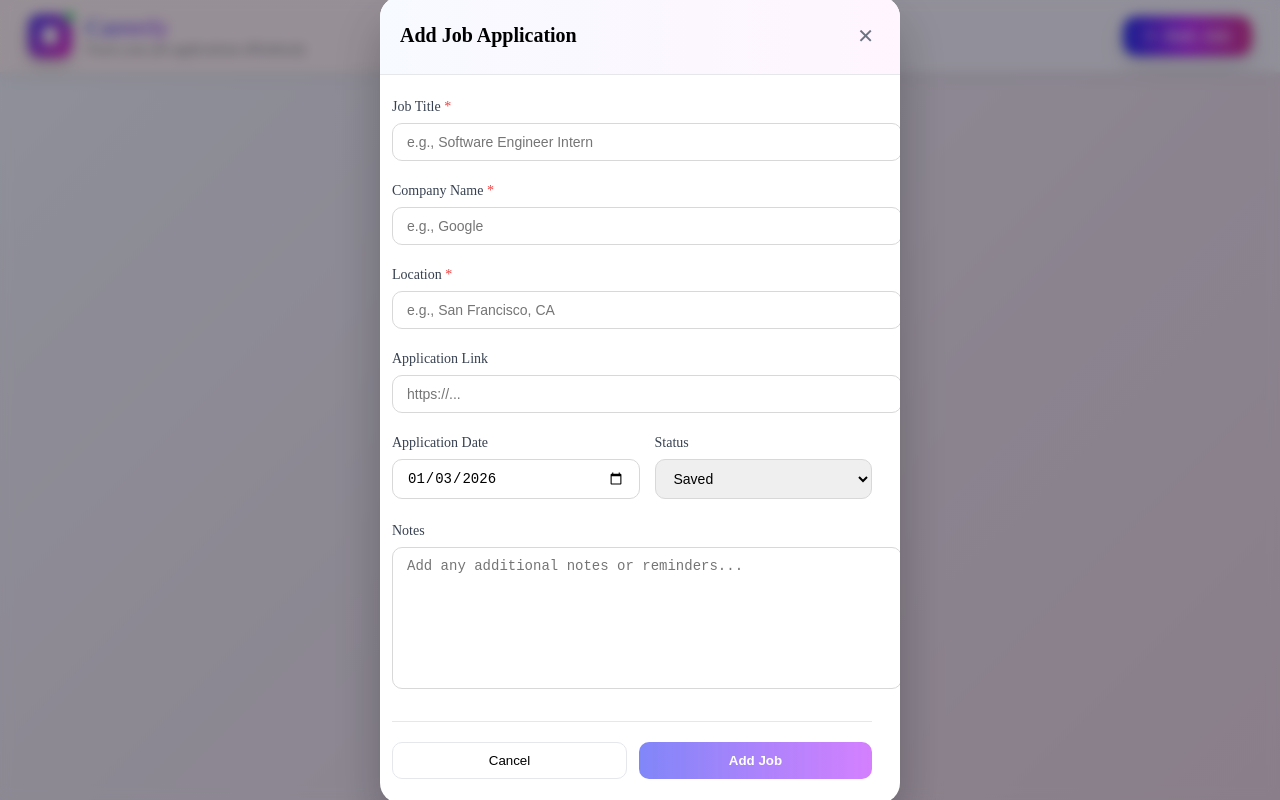
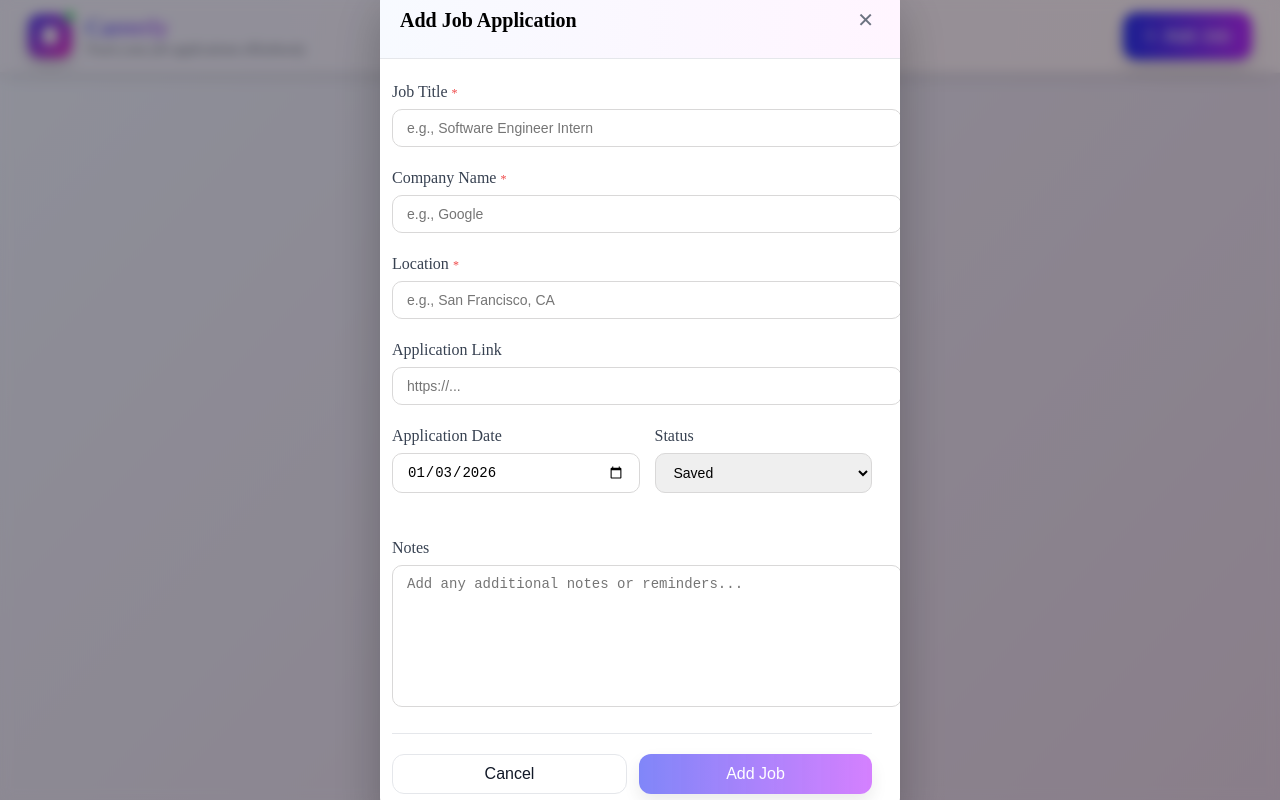
Before and after one commit to Shivadeep-Kathail/careerly-job-tracker, a React (Vite) app: page / in a window 1280 px wide. Both pictures are taken after a click on the button "Add Your First Job". Built offline with nearby package versions, Linux system fonts and the light colour scheme.

Commit message:
feat-introduce reusable Button, Input, and Modal

```diff
--- a/src/components/appHeader.jsx
+++ b/src/components/appHeader.jsx
@@ -1,10 +1,9 @@
-import { useState } from "react";
 import Stat from "./stats";
 import { Bookmark } from "lucide-react";
+import Button from "./button";
 
 const AppHeader = ({ onAddJob, stats, jobs = [] }) => {
   const hasJobs = jobs.length > 0;
-  const [isHover, setIsHover] = useState(false);
 
   return (
     <header style={styles.header}>
@@ -35,18 +34,10 @@ const AppHeader = ({ onAddJob, stats, jobs = [] }) => {
       )}
 
       {/* RIGHT */}
-      <button
-        onClick={onAddJob}
-        onMouseEnter={() => setIsHover(true)}
-        onMouseLeave={() => setIsHover(false)}
-        style={{
-          ...styles.addButton,
-          ...(isHover ? styles.addButtonHover : {}),
-        }}
-      >
+      <Button size="lg" onClick={onAddJob}>
         <span style={styles.plus}>+</span>
         Add Job
-      </button>
+      </Button>
     </header>
   );
 };
@@ -63,9 +54,9 @@ const styles = {
     justifyContent: "space-between",
     padding: "0 28px",
     background:
-      "linear-gradient(-45deg, rgba(241, 238, 255, 0.94) 50%, rgba(251, 237, 249, 0.89) 50%)",
+      "linear-gradient(105deg, rgba(241, 238, 255, 0.94) 20%, rgba(251, 237, 249, 0.89) 80%)",
     borderBottom: "1px solid rgba(0,0,0,0.04)",
-    boxShadow: "0 6px 12px -4px rgba(0,0,0,0.08)",
+    boxShadow: "0 6px 12px -4px rgba(0, 0, 0, 0.15)",
     position: "sticky",
     top: 0,
     zIndex: 50,
@@ -135,32 +126,6 @@ const styles = {
     margin: "0 14px",
   },
 
-  addButton: {
-    background:
-      "linear-gradient(90deg, rgba(8,19,242,0.85), rgba(180,32,254,0.95), rgba(205,36,140,0.9))",
-    color: "#fff",
-    height: "40px",
-    padding: "0 22px",
-    border: "none",
-    borderRadius: "14px",
-    fontSize: "18px",
-    fontWeight: 500,
-    display: "flex",
-    alignItems: "center",
-    gap: "8px",
-    cursor: "pointer",
-    boxShadow: "0 8px 20px rgba(0,0,0,0.14)",
-    transform: "scale(1)",
-    transition: "all 0.15s ease",
-  },
-
-  addButtonHover: {
-    background:
-      "linear-gradient(90deg, rgba(8,19,242,1), rgba(180,32,254,1), rgba(205,36,140,1))",
-    boxShadow: "0 10px 24px rgba(0,0,0,0.18)",
-    transform: "scale(1.03)",
-  },
-
   plus: {
     fontSize: "18px",
     lineHeight: 1,
--- /dev/null
+++ b/src/components/button.jsx
@@ -0,0 +1,88 @@
+import { useState } from "react";
+
+const Button = ({
+  children,
+  onClick,
+  type = "button",
+  variant = "primary",
+  size = "md",
+  disabled = false,
+  style = {},
+}) => {
+  const [hover, setHover] = useState(false);
+
+  const variantStyles = {
+    primary: {
+      background: hover && !disabled
+        ? "linear-gradient(90deg, rgba(8,19,242,1), rgba(180,32,254,1))"
+        : "linear-gradient(90deg, rgba(8,19,242,0.85), rgba(180,32,254,0.95))",
+      color: "#ffffff",
+      boxShadow: hover && !disabled
+        ? "0 10px 22px rgba(0,0,0,0.18)"
+        : "0 8px 18px rgba(0,0,0,0.14)",
+      transform: hover && !disabled ? "scale(1.03)" : "scale(1)",
+    },
+
+    secondary: {
+      background: hover && !disabled ? "#f9fafb" : "#ffffff",
+      color: "#111827",
+      border: "1px solid #e5e7eb",
+    },
+  };
+
+  return (
+    <button
+      type={type}
+      onClick={onClick}
+      disabled={disabled}
+      onMouseEnter={() => !disabled && setHover(true)}
+      onMouseLeave={() => !disabled && setHover(false)}
+      style={{
+        ...baseStyle,
+        ...sizeStyles[size],
+        ...variantStyles[variant],
+        cursor: disabled ? "not-allowed" : "pointer",
+        opacity: disabled ? 0.6 : 1,
+        pointerEvents: disabled ? "none" : "auto",
+        ...style,
+      }}
+    >
+      {children}
+    </button>
+  );
+};
+
+export default Button;
+
+/* ---------- STATIC STYLES ---------- */
+
+const baseStyle = {
+  display: "inline-flex",
+  alignItems: "center",
+  justifyContent: "center",
+  gap: "8px",
+  fontWeight: 500,
+  border: "none",
+  transition: "all 0.15s ease",
+};
+
+const sizeStyles = {
+  sm: {
+    height: "32px",
+    padding: "0 12px",
+    fontSize: "14px",
+    borderRadius: "8px",
+  },
+  md: {
+    height: "40px",
+    padding: "0 18px",
+    fontSize: "16px",
+    borderRadius: "12px",
+  },
+  lg: {
+    height: "48px",
+    padding: "0 22px",
+    fontSize: "18px",
+    borderRadius: "14px",
+  },
+};
--- /dev/null
+++ b/src/components/input.jsx
@@ -0,0 +1,69 @@
+const Input = ({
+  label,
+  value,
+  onChange,
+  placeholder = "",
+  type = "text",
+  required = false,
+  as = "input", // input | textarea | select
+  children,
+}) => {
+  return (
+    <div style={{ marginBottom: "22px" }}>
+      {label && (
+        <label style={labelStyle}>
+          {label}{" "}
+          {required && <span style={{ color: "#ef4444", fontSize:"12px" }}>*</span>}
+        </label>
+      )}
+
+      {as === "textarea" ? (
+        <textarea
+          value={value}
+          onChange={(e) => onChange(e.target.value)}
+          placeholder={placeholder}
+          required={required}
+          style={{ ...inputStyle, height: "120px", resize: "none" }}
+          maxLength={50}
+        />
+      ) : as === "select" ? (
+        <select
+          value={value}
+          onChange={(e) => onChange(e.target.value)}
+          style={inputStyle}
+        >
+          {children}
+        </select>
+      ) : (
+        <input
+          type={type}
+          value={value}
+          onChange={(e) => onChange(e.target.value)}
+          placeholder={placeholder}
+          required={required}
+          style={inputStyle}
+        />
+      )}
+    </div>
+  );
+};
+
+export default Input;
+
+/* ---------- Styles ---------- */
+
+const labelStyle = {
+  fontSize: "16px",
+  fontWeight: 500,
+  color: "#374151",
+  marginBottom: "8px",
+  display: "block",
+};
+
+const inputStyle = {
+  width: "100%",
+  padding: "10px 14px",
+  borderRadius: "10px",
+  border: "1px solid #d9d8d8",
+  fontSize: "14px",
+};
--- a/src/components/jobModal.jsx
+++ b/src/components/jobModal.jsx
@@ -1,5 +1,7 @@
 import { useEffect, useState } from "react";
 import Modal from "./modal";
+import Button from "./button";
+import Input from "./input";
 
 const JobModal = ({ isOpen, onClose, addJob, updateJob, jobToEdit }) => {
   const [role, setRole] = useState("");
@@ -67,44 +69,77 @@ const JobModal = ({ isOpen, onClose, addJob, updateJob, jobToEdit }) => {
 
       {/* Form */}
       <form onSubmit={handleSubmit} style={formStyle}>
-        <Field label="Job Title" required value={role} onChange={setRole} placeholder="e.g., Software Engineer Intern" />
-        <Field label="Company Name" required value={company} onChange={setCompany} placeholder="e.g., Google" />
-        <Field label="Location" required value={location} onChange={setLocation} placeholder="e.g., San Francisco, CA" />
-        <Field label="Application Link" value={link} onChange={setLink} placeholder="https://..." type="url" />
+        <Input
+          label="Job Title"
+          required
+          value={role}
+          onChange={setRole}
+          placeholder="e.g., Software Engineer Intern"
+        />
+
+        <Input
+          label="Company Name"
+          required
+          value={company}
+          onChange={setCompany}
+          placeholder="e.g., Google"
+        />
+
+        <Input
+          label="Location"
+          required
+          value={location}
+          onChange={setLocation}
+          placeholder="e.g., San Francisco, CA"
+        />
+
+        <Input
+          label="Application Link"
+          type="url"
+          value={link}
+          onChange={setLink}
+          placeholder="https://..."
+        />
 
         <div style={rowStyle}>
-          <div>
-            <label style={labelStyle}>Application Date</label>
-            <input type="date" value={date} onChange={(e) => setDate(e.target.value)} style={inputStyle} />
-          </div>
+          <Input
+            label="Application Date"
+            type="date"
+            value={date}
+            onChange={setDate}
+          />
 
-          <div>
-            <label style={labelStyle}>Status</label>
-            <select value={status} onChange={(e) => setStatus(e.target.value)} style={inputStyle}>
+          <Input
+            label="Status"
+            as="select"
+            value={status}
+            onChange={setStatus}
+          >
             <option value="wishlist">Saved</option>
             <option value="applied">Applied</option>
             <option value="interview">Interview</option>
             <option value="offer">Offer</option>
             <option value="rejected">Rejected</option>
-            </select>
-          </div>
+          </Input>
         </div>
 
-        <div style={{ marginBottom: "28px" }}>
-          <label style={labelStyle}>Notes</label>
-          <textarea
+        <Input
+          label="Notes"
+          as="textarea"
           value={notes}
-            onChange={(e) => setNotes(e.target.value)}
+          onChange={setNotes}
           placeholder="Add any additional notes or reminders..."
-            style={{ ...inputStyle, height: "120px", resize: "none" }}
         />
-        </div>
 
+        {/* Footer */}
         <div style={footerStyle}>
-          <button type="button" onClick={onClose} style={cancelBtn}>Cancel</button>
-          <button type="submit" disabled={!isFormValid} style={{ ...primaryBtn, opacity: isFormValid ? 1 : 0.6 }}>
+          <Button variant="secondary" onClick={onClose} style={{ flex: 1 }}>
+            Cancel
+          </Button>
+
+          <Button type="submit" disabled={!isFormValid} style={{ flex: 1 }}>
             {jobToEdit ? "Save Changes" : "Add Job"}
-          </button>
+          </Button>
         </div>
       </form>
     </Modal>
@@ -113,23 +148,6 @@ const JobModal = ({ isOpen, onClose, addJob, updateJob, jobToEdit }) => {
 
 export default JobModal;
 
-/* ---------- Field ---------- */
-const Field = ({ label, required, value, onChange, placeholder, type = "text" }) => (
-  <div style={{ marginBottom: "22px" }}>
-    <label style={labelStyle}>
-      {label} {required && <span style={{ color: "#ef4444" }}>*</span>}
-    </label>
-    <input
-      type={type}
-      value={value}
-      onChange={(e) => onChange(e.target.value)}
-      placeholder={placeholder}
-      required={required}
-      style={inputStyle}
-    />
-  </div>
-);
-
 /* ---------- Styles ---------- */
 
 const headerStyle = {
@@ -137,7 +155,7 @@ const headerStyle = {
   justifyContent: "space-between",
   alignItems: "center",
   padding: "10px 20px",
-  background: "linear-gradient(90deg, #f7faffff, #fff5ffff)",
+  background: "linear-gradient(90deg, #f7faff, #fff5ff)",
   borderBottom: "1px solid #e5e7eb",
 };
 
@@ -156,24 +174,8 @@ const closeBtn = {
 
 const formStyle = {
   padding: "24px",
-  maxWidth: "480px",   // 👈 narrower than modal
+  maxWidth: "480px",
   margin: "0 -12px",
-};
-
-const labelStyle = {
-  fontSize: "14px",
-  fontWeight: 500,
-  color: "#374151",
-  marginBottom: "8px",
-  display: "block",
-};
-
-const inputStyle = {
-  width: "100%",
-  padding: "10px 14px",
-  borderRadius: "10px",
-  border: "1px solid #d9d8d8ff",
-  fontSize: "14px",
 };
 
 const rowStyle = {
@@ -189,23 +191,3 @@ const footerStyle = {
   paddingTop: "20px",
   borderTop: "1px solid #e5e7eb",
 };
-
-const cancelBtn = {
-  flex: 1,
-  padding: "10px",
-  borderRadius: "10px",
-  background: "#ffffff",
-  border: "1px solid #e5e7eb",
-  cursor: "pointer",
-};
-
-const primaryBtn = {
-  flex: 1,
-  padding: "10px",
-  borderRadius: "10px",
-  border: "none",
-  cursor: "pointer",
-  fontWeight: 600,
-  color: "#ffffff",
-  background: "linear-gradient(90deg, rgba(8, 19, 242, 0.85) 0%, rgba(180, 32, 254, 0.95) 100%)",
-};
--- a/src/components/modal.jsx
+++ b/src/components/modal.jsx
@@ -2,11 +2,21 @@ import { useEffect } from "react";
 
 const Modal = ({ isOpen, onClose, children }) => {
   useEffect(() => {
-    if (isOpen) document.body.style.overflow = "hidden";
+    if (!isOpen) return;
+
+    document.body.style.overflow = "hidden";
+
+    const handleEsc = (e) => {
+      if (e.key === "Escape") onClose();
+    };
+
+    window.addEventListener("keydown", handleEsc);
+
     return () => {
       document.body.style.overflow = "auto";
+      window.removeEventListener("keydown", handleEsc);
     };
-  }, [isOpen]);
+  }, [isOpen, onClose]);
 
   if (!isOpen) return null;
 
--- a/src/components/noJobs.jsx
+++ b/src/components/noJobs.jsx
@@ -1,9 +1,7 @@
-import { useState } from "react";
 import { Briefcase } from "lucide-react";
+import Button from "./button";
 
 const NoJobs = ({ onAddJob }) => {
-  const [isHover, setIsHover] = useState(false);
-
   return (
     <div style={styles.container}>
       {/* Icon */}
@@ -18,22 +16,16 @@ const NoJobs = ({ onAddJob }) => {
         Keep all your opportunities organized in one place.
       </p>
 
-      <button
-        onClick={onAddJob}
-        onMouseEnter={() => setIsHover(true)}
-        onMouseLeave={() => setIsHover(false)}
-        style={{
-          ...styles.button,
-          ...(isHover ? styles.buttonHover : {}),
-        }}
-      >
+      <Button onClick={onAddJob}>
         Add Your First Job
-      </button>
+      </Button>
     </div>
   );
 };
 
 export default NoJobs;
+
+/* ---------- Styles ---------- */
 
 const styles = {
   container: {
@@ -70,26 +62,4 @@ const styles = {
     color: "#6b7280",
     lineHeight: 1.2,
   },
-
-  button: {
-    background:
-      "linear-gradient(90deg, rgba(8,19,242,0.85), rgba(180,32,254,0.95))",
-    color: "#ffffff",
-    padding: "10px 18px",
-    border: "none",
-    borderRadius: "12px",
-    fontSize: "16px",
-    fontWeight: 500,
-    cursor: "pointer",
-    boxShadow: "0 8px 18px rgba(0,0,0,0.14)",
-    transform: "scale(1)",
-    transition: "all 0.15s ease",
-  },
-
-  buttonHover: {
-    background:
-      "linear-gradient(90deg, rgba(8,19,242,1), rgba(180,32,254,1))",
-    boxShadow: "0 10px 22px rgba(0,0,0,0.18)",
-    transform: "scale(1.03)",
-  },
 };
```
Lines whose indentation alone changed are shown as unchanged.
